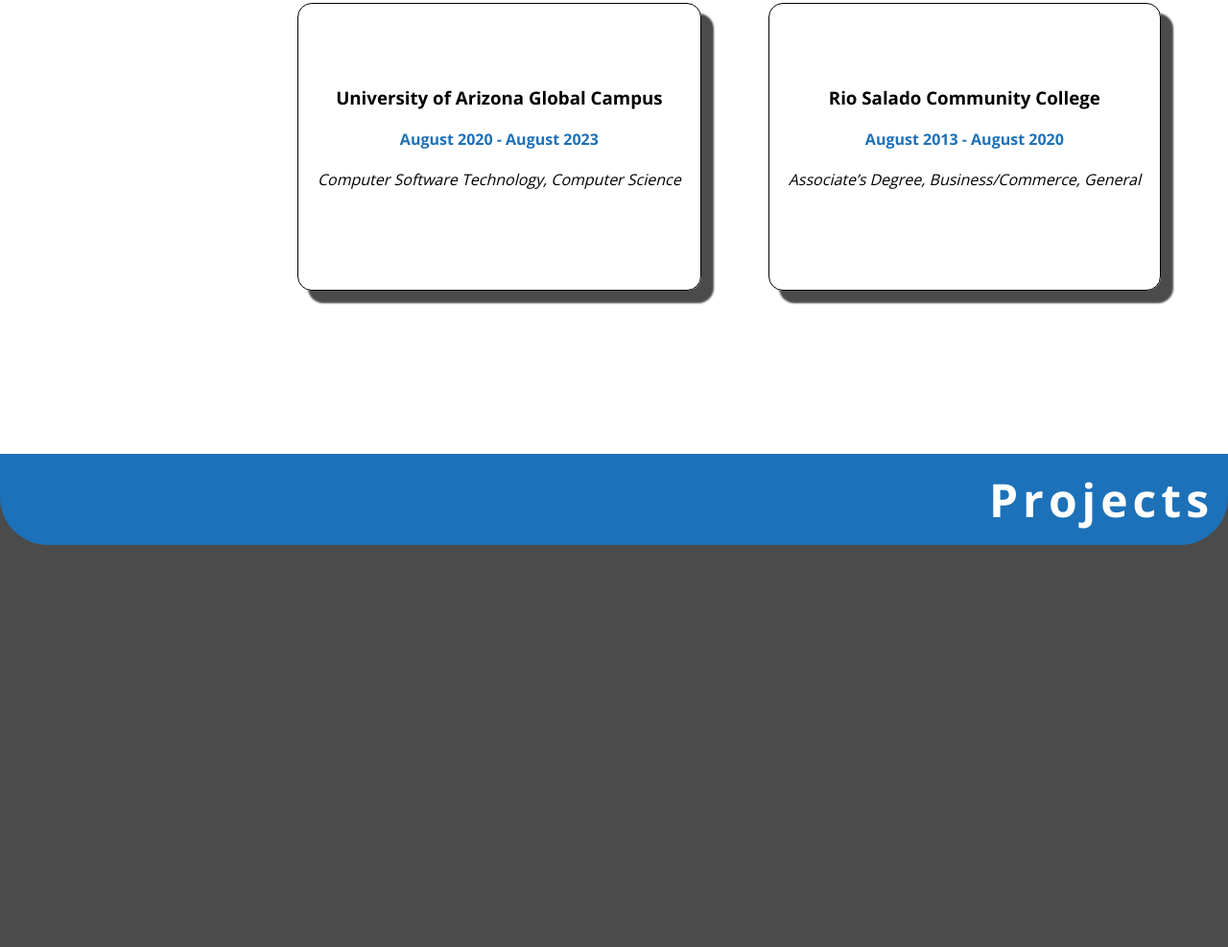
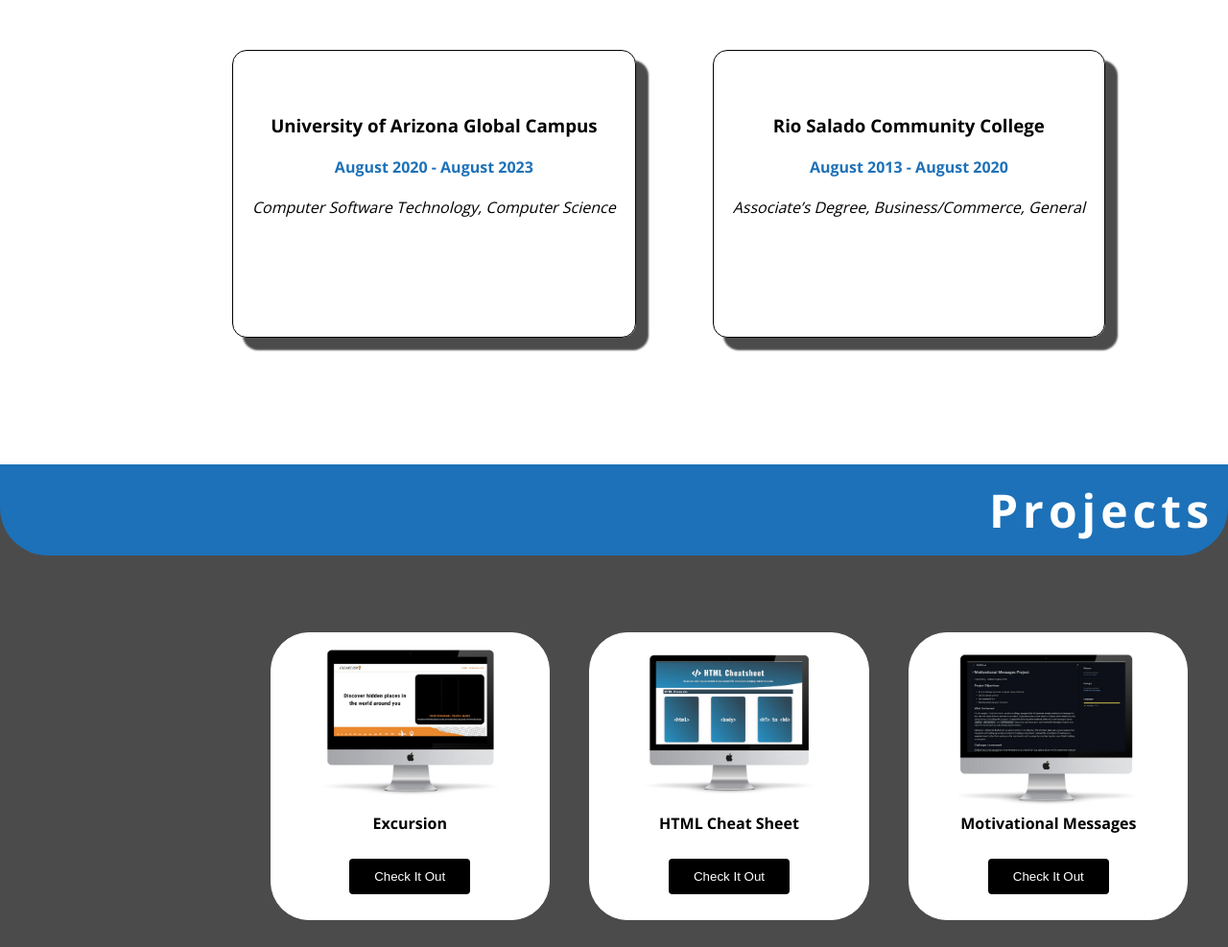
Before and after one commit to jalexandertech/personal-portfolio, a plain HTML site: page index.html in a window 1280 px wide. Shown: the part 1445-2432 px from the top of the page at 96% size. Drawn offline with nearby package versions, Linux system fonts and the light colour scheme; a web font is replaced by a local one.

Commit message:
Add project section with images and text

```diff
--- a/index.html
+++ b/index.html
@@ -8,6 +8,7 @@
     <link rel="stylesheet" href="./resources/css/style.css">
     <link rel="preconnect" href="https://fonts.googleapis.com">
     <link rel="preconnect" href="https://fonts.gstatic.com" crossorigin>
+    <link rel="icon" type="image/png" sizes="32x32" href="resources/imgs/code-solid.svg">
     <link
         href="https://fonts.googleapis.com/css2?family=Bonheur+Royale&family=Open+Sans:wght@300;400;700&family=Righteous&display=swap"
         rel="stylesheet">
@@ -73,8 +74,25 @@
         </section>
         <section class="projects-section" id="projects">
             <h2>Projects</h2>
-            <div class="cards-container">
-
+            <div class="projects-container">
+                <div class="project-container card">
+                    <img class="project-img" src="./resources/imgs/excursion.png" alt="excursion project"
+                        class="excursion">
+                    <p class="project-name">Excursion</p>
+                    <button class="btn btn-card">Check It Out</button>
+                </div>
+                <div class="project-container card">
+                    <img class="project-img" src="./resources/imgs/html-cheatsheet.png" alt="HTML Cheat sheet project"
+                        class="cheatsheet">
+                    <p class="project-name">HTML Cheat Sheet</p>
+                    <button class="btn btn-card">Check It Out</button>
+                </div>
+                <div class="project-container card">
+                    <img class="project-img" src="./resources/imgs/motive-messages.png"
+                        alt="motivational messages project" class="motive-project">
+                    <p class="project-name">Motivational Messages</p>
+                    <button class="btn btn-card">Check It Out</button>
+                </div>
             </div>
         </section>
         <section class="skills-section" id="skills">
--- a/resources/css/style.css
+++ b/resources/css/style.css
@@ -35,11 +35,15 @@
     color: #ffffff;
     letter-spacing: 5px;
 }
-.about-section, .education-section, .projects-section{
+.about-section, .education-section{
     width: 100%;
     height: 655px;
 }
-
+@media only screen and (max-width: 1117px){
+    .about-section, .education-section, .projects-section{
+        height: 565px;
+    }
+}
 /* Side navigation */
 nav{
     display: flex;
@@ -84,7 +88,7 @@
   .social-media{
       display: flex;
       flex-direction: row;
-      margin-top: 25px;
+      margin-top: 5px;
       align-self: center;
   }
 
@@ -100,7 +104,7 @@
 
 /* Hero Section */
 .hero-container{
-    min-height: 100%;
+    height: 100%;
     width: 100%;
     background-color: #4B4B4B;
     display: flex;
@@ -128,17 +132,13 @@
 
 .hero-container .hero-info{
     width: 40%;
-    /* position: absolute;
-    top:30%;
-    left: 30%;
-    translate: (-30%, -30%); */
     margin: auto 0 auto 5rem;
 }
 
 .hero-container .hero-img{
     border-top-left-radius: 50%;
     border-bottom-left-radius: 50%;
-    width: 28.5%;
+    width: 29%;
 }
 
 .btn{
@@ -177,7 +177,9 @@
 .about-section p{
     line-height: 2.5;
     padding: 25px;
-    margin: 5rem 0 auto 15rem;
+    width: 70%;
+    margin-left: auto;
+    margin-top: 5rem;
 }
 
 .bold-text{
@@ -189,69 +191,140 @@
 .education-container{
     display: flex;
     flex-direction: row;
-    max-width: 100%;
     min-height: 100%;
+    justify-content: center;
     justify-content: space-evenly;
-    margin: auto 0 auto 15rem;
+    margin-left: 15%;
+    margin-top: 10%;
 }
 
 .education-container .college-name{
-    margin-top: 65px;
-}
-
-.education-container .school-two,.school-one{
-    margin-top: 90px;
-   height: 300px;
-   border-radius: 15px;
-   border: 1px solid #000;
-   box-shadow:  12px 12px 2px 1px #4B4B4B;
-   text-align: center;
+    margin-top: 45px;
 }
 
 .education-container .college-name, .degree{
     padding: 20px;
 }
-
+.education-container .grad-date{
+    color: #1D71B8;
+    font-weight: 700;
+}
 .education-container .degree{
     font-style: italic;
 }
 
-.education-container .grad-date{
-    color: #1D71B8;
-    font-weight: 700;
+
+.education-container .school-one, .school-two{
+   height: 300px;
+   border-radius: 15px;
+   border: 1px solid #000;
+   box-shadow:  12px 12px 2px 1px #4B4B4B;
+   display: flex;
+   align-items: center;
+   flex-direction: column;
 }
+.education-container .school-one{
+    margin-left: auto;
+}
+.education-container .school-two{
+    margin:0rem 8rem 0 5rem;
+}
+
+@media only screen and (max-width:1117px) {
+    .education-section{
+        height: 100%;
+    }
+    .education-container{
+        flex-direction: column;
+    }
+
+   .education-container .school-one{
+        margin: 50px 0;
+    }
+    .education-container .school-two{
+        margin: 50px 0;
+    }
+}
+
 
 
 /* Projects Section */
 .projects-section{
     background-color: #4B4B4B;
+    height: 100%;
 }
-.cards-container{
-    margin: auto 0 auto 15rem;
+.projects-container{
+    margin: 5rem 0 auto 15rem;
+    display: flex;
+    justify-content: space-evenly;
+    flex-wrap: wrap;
+}
+.card{
+    border: 1px solid white;
+    border-radius: 40px;
+    height: 300px;
+    width: 28%;
+    display: flex;
+    align-items: center;
+    flex-direction: column;
+    background-color: #ffffff;
+    margin-bottom: 5rem;
+}
+.btn-card{
+    padding: 10px 25px;
+    margin: auto;
+    border-radius: 4px;
+    text-align: center;
+    background-color: #000;
+}
 
+.btn-card:hover{
+    background-color: #1D71B8;
+}
+
+.projects-container .project-img{
+    width: 187px;
+}
+
+.projects-container .project-name{
+    font-weight: 700;
 }
 /* Top Skills Section */
 .skills-section{
     width: 100%;
-    height: 557px;
+    height: 560.5px;
 }
 .skill-container{
     display: flex;
     flex-direction: row;
+    justify-content: center;
     justify-content: space-evenly;
-    margin: 5rem 0 auto 15rem;
+    margin-left: 15%;
+    margin-top: 40px;
 }
 
 
-.skills-section .html-skill, .css-skill, img{
-    width: 200px;
+.skills-section .html-skill, .css-skill, .js-skill{
+    width: 250px;
 }
+
 
 .skill-container .skill-name{
     text-align: center;
     font-weight: 700;
     font-size: 25px;
 }
+@media only screen and (max-width:1117px) {
+    .skills-section{
+        height: 100%;
+    }
+    .skill-container{
+        flex-direction: column;
+        justify-content: center;
+        align-items:center;
+    }
+    }
+
 
 /* Contact Information Section */
 .contact-section{
```
Also changed, not shown: resources/imgs/code-solid.svg (added), resources/imgs/excursion.png (added), resources/imgs/html-cheatsheet.png (added), resources/imgs/motive-messages.png (added).
